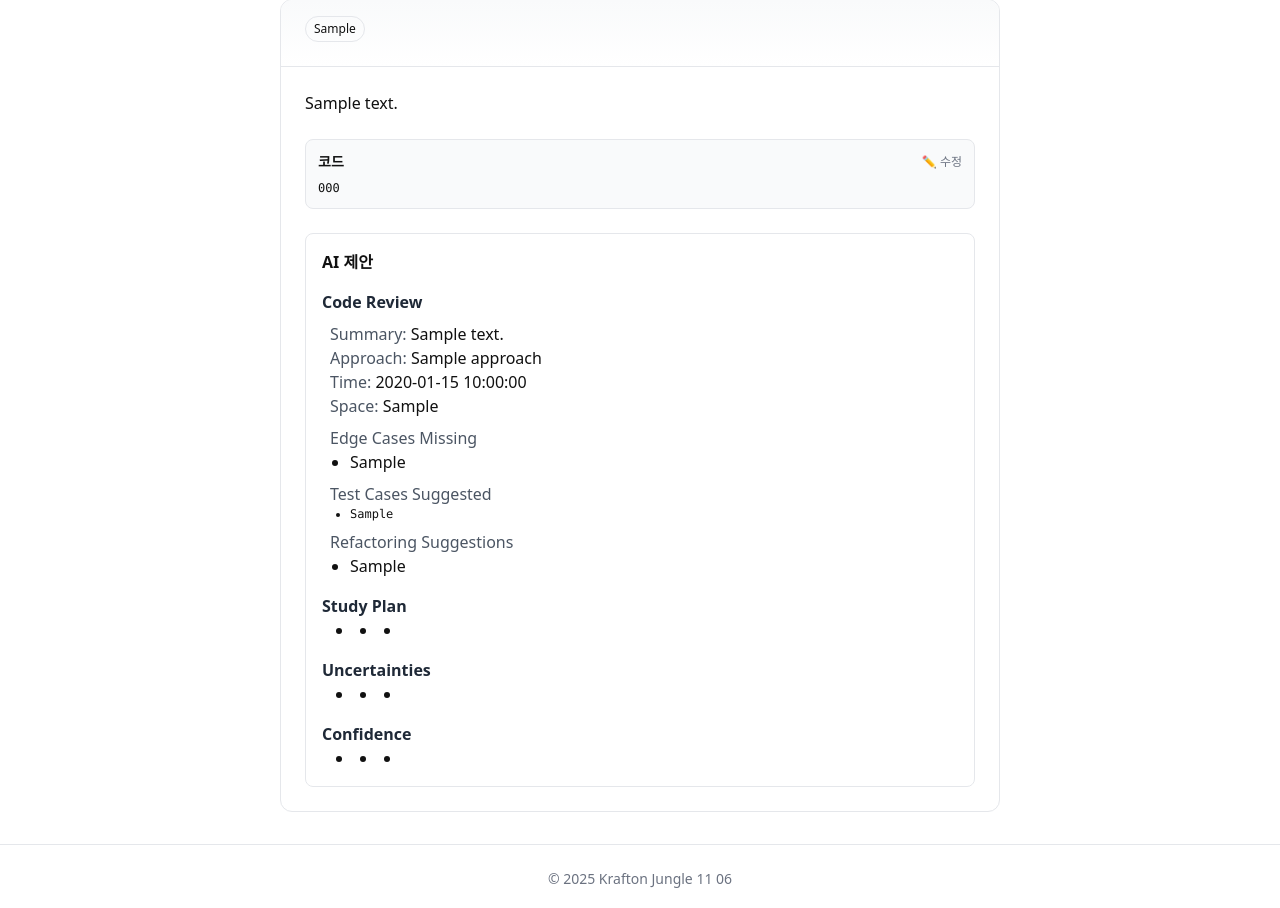
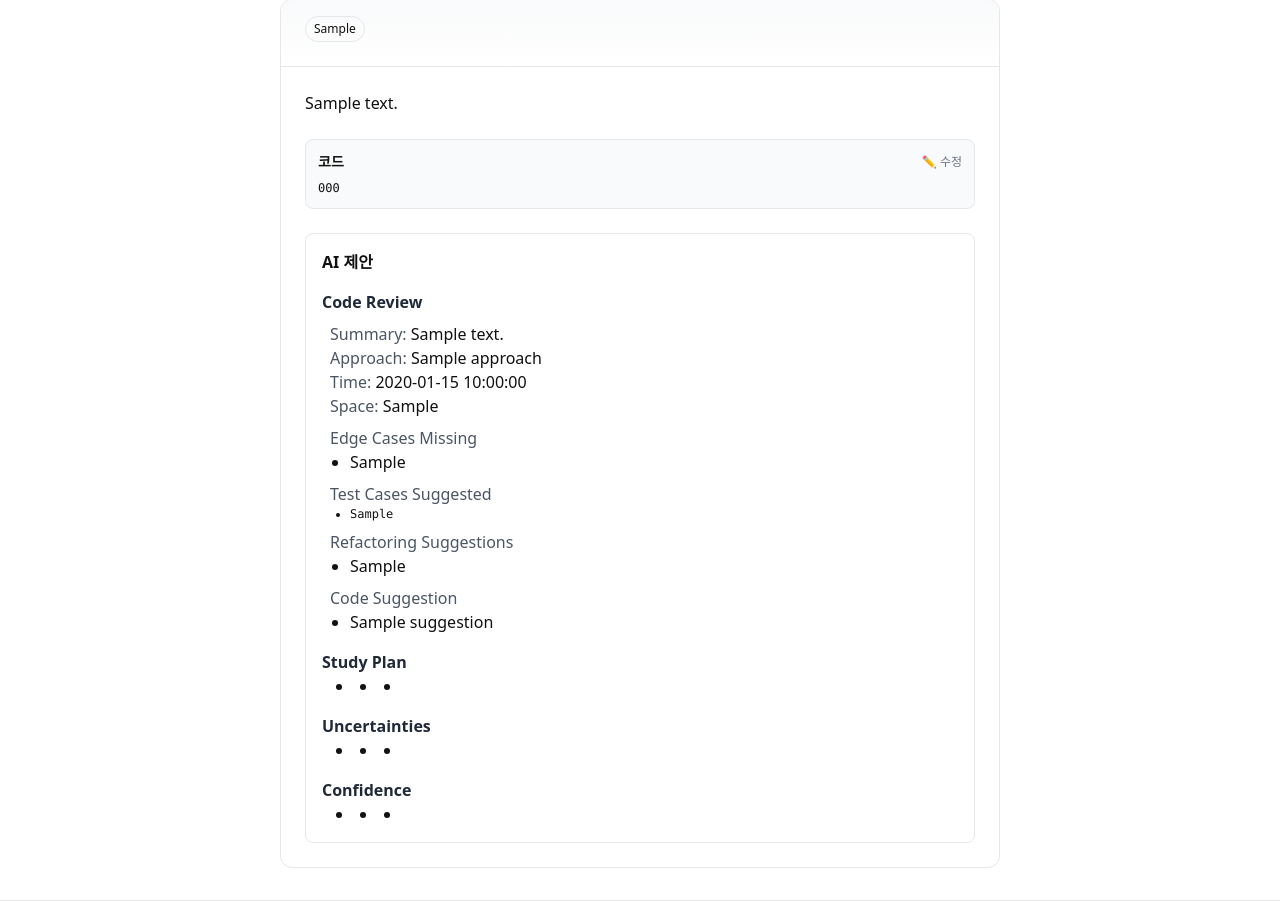
Before and after one commit to kckoh/jungle-mini-project, a Flask app: template templates/problems/problem_detail.html in a window 1280 px wide. Shown: the part 198-1106 px from the top of the page. Run offline with Flask 3, Linux system fonts and the light colour scheme; the template is opened without the code that fills it: most values are stand-ins (such as "Sample title", 1, 10 or a date in 2020); some libraries are stand-ins or nearby versions.

Commit message:
make the prompt more useful

```diff
--- a/app.py
+++ b/app.py
@@ -160,7 +160,7 @@ def get_store_aisuggestion(pid, post):
     1) From the given problem title/description, extract only essential keywords needed to solve it, each with a crisp Korean explanation (≤2 sentences).
     2) Analyze the provided code snippets for approach, complexity, correctness, edge cases, and maintainability.
     3) Propose what to study next (prioritized), with short justifications and concrete topic names.
-
+    4) Analyze the given code snippets and criticize and comment what is good and bad and put those into code_suggestions and make a study plan based on it
     Rules:
     - Return STRICT, VALID JSON only (no extra text).
     - All field values (summary, explanation, why, etc.) **must be written in Korean**.
@@ -173,12 +173,11 @@ def get_store_aisuggestion(pid, post):
         "space_complexity": "예: O(N)",
         "edge_cases_missing": ["..."],
         "test_cases_suggested": ["입력/출력 예시 ..."],
-        "refactoring_suggestions": ["..."]
+        "code_suggestions": ["..."],
       }},
       "study_plan": [
         {{"topic": "...", "why": "...", "what_to_focus": ["...", "..."] }}
-      ],
-      "confidence": 0.0
+      ]
     }}
 
     Title: {post.get("title", "")}
--- a/templates/problems/problem_detail.html
+++ b/templates/problems/problem_detail.html
@@ -157,6 +157,15 @@ content %}
                             <li>{{ rf }}</li>
                             {% endfor %}
                         </ul>
+                        {% endif %} {% if
+                        item.aiSuggestion.code_review.code_suggestions %}
+                        <div class="mt-2 text-gray-600">Code Suggestion</div>
+                        <ul class="list-disc pl-5">
+                            {% for suggestion in
+                            item.aiSuggestion.code_review.code_suggestions %}
+                            <li>{{ suggestion }}</li>
+                            {% endfor %}
+                        </ul>
                         {% endif %}
                     </div>
                 </div>
```
